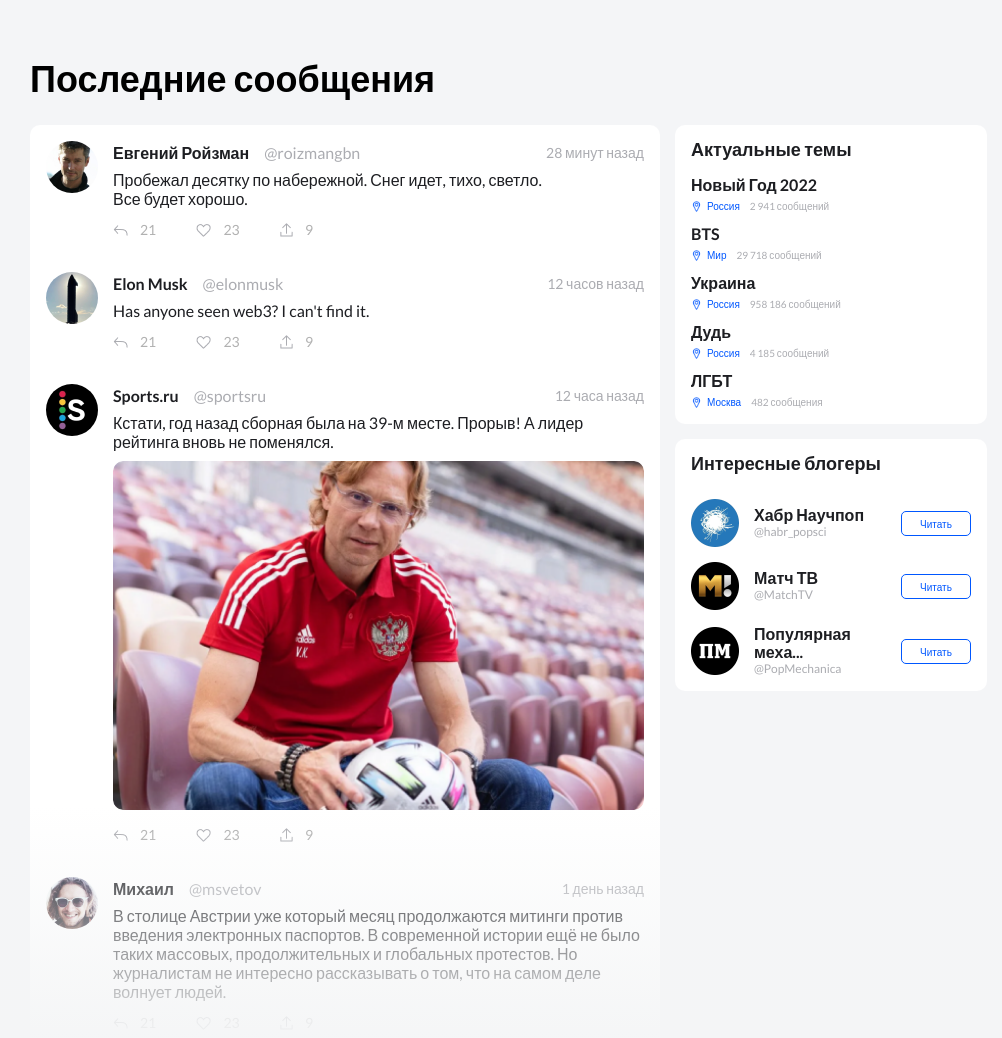
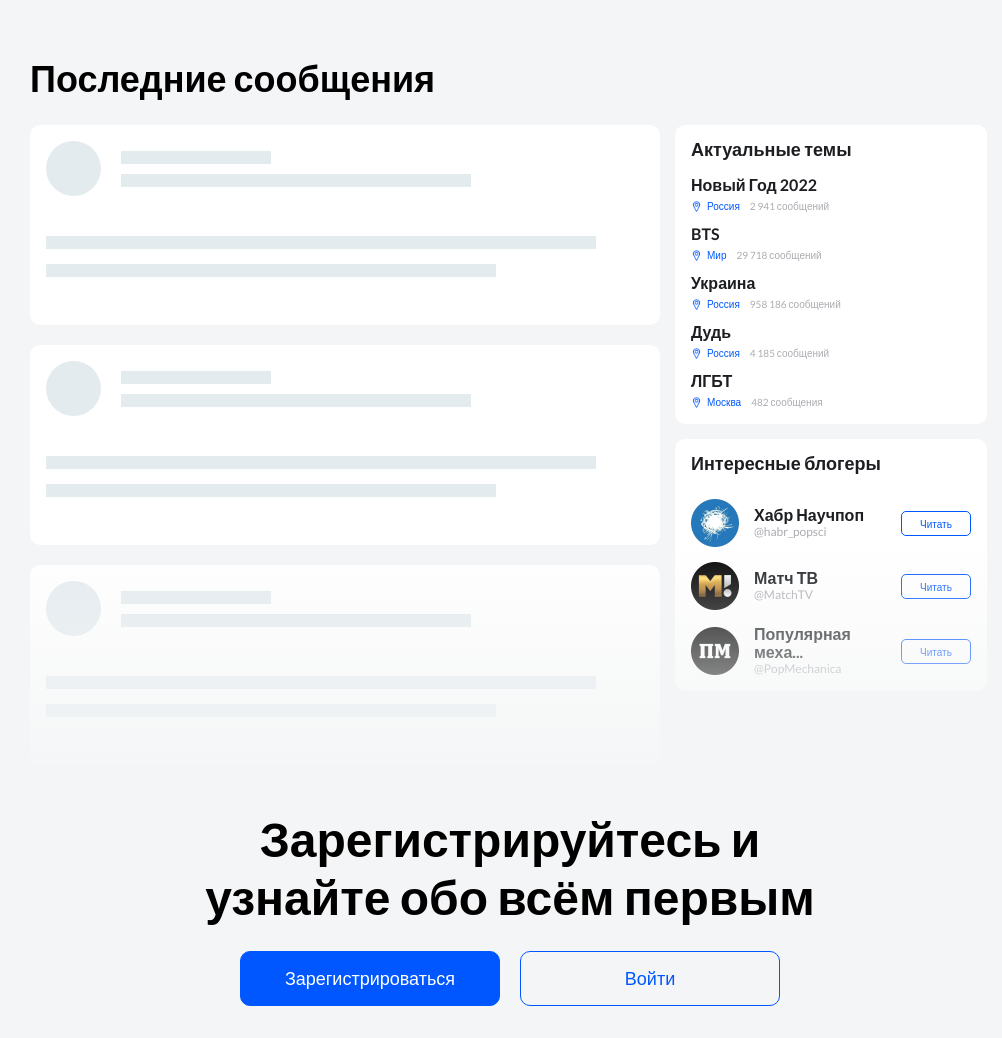
Before and after one commit to IcyKit/Dolphin, a plain HTML site: page index.html in a window 1280 px wide. Shown: the part 940-1978 px from the top of the page, without its empty margins (130-1132 px from the left). Drawn offline with Linux system fonts and the light colour scheme.

Commit message:
Update: skeleton added

```diff
--- a/index.html
+++ b/index.html
@@ -14,6 +14,7 @@
     <link rel="stylesheet" href="./styles/index.css" />
     <script src="/index.js"></script>
   </head>
+
   <body>
     <header>
       <div class="header__content">
@@ -59,6 +60,7 @@
       <div class="container">
         <h2>Последние сообщения</h2>
         <div class="main__box">
+          <!--
           <section class="last-messages">
             <div class="last-messages__content">
               <div class="last-messages__box">
@@ -211,6 +213,47 @@
                 </div>
               </div>
             </div>
+          </section> -->
+          <section class="skeleton-wrapper">
+            <section class="skeleton">
+              <div class="skeleton__header">
+                <div class="skeleton__avatar"></div>
+                <div class="skeleton__title">
+                  <div class="skeleton__title-1"></div>
+                  <div class="skeleton__title-2"></div>
+                </div>
+              </div>
+              <div class="skeleton__body">
+                <div class="skeleton__body-1"></div>
+                <div class="skeleton__body-2"></div>
+              </div>
+            </section>
+            <section class="skeleton">
+              <div class="skeleton__header">
+                <div class="skeleton__avatar"></div>
+                <div class="skeleton__title">
+                  <div class="skeleton__title-1"></div>
+                  <div class="skeleton__title-2"></div>
+                </div>
+              </div>
+              <div class="skeleton__body">
+                <div class="skeleton__body-1"></div>
+                <div class="skeleton__body-2"></div>
+              </div>
+            </section>
+            <section class="skeleton">
+              <div class="skeleton__header">
+                <div class="skeleton__avatar"></div>
+                <div class="skeleton__title">
+                  <div class="skeleton__title-1"></div>
+                  <div class="skeleton__title-2"></div>
+                </div>
+              </div>
+              <div class="skeleton__body">
+                <div class="skeleton__body-1"></div>
+                <div class="skeleton__body-2"></div>
+              </div>
+            </section>
           </section>
           <aside>
             <div class="actual aside__card">
@@ -311,8 +354,10 @@
       <div class="signin__form-content">
         <h2>Зарегистрируйтесь и узнайте обо всём первым</h2>
         <div class="signin__buttons">
-          <button class="btn sign-up__btn">Зарегистрироваться</button>
-          <button class="btn sign-in__btn">Войти</button>
+          <button class="btn sign-up__btn" id="register_btn_down">
+            Зарегистрироваться
+          </button>
+          <button class="btn sign-in__btn" id="auth_btn_down">Войти</button>
         </div>
       </div>
       <div class="bg-transition"></div>
--- a/index.js
+++ b/index.js
@@ -5,6 +5,8 @@
   let authBtn = document.querySelector("#auth_btn");
   let authPopup = document.querySelector("#auth_popup");
   let authCloseBtn = document.querySelector("#auth_close_btn");
+  let registrationBtnDown = document.querySelector("#register_btn_down");
+  let authBtnDown = document.querySelector("#auth_btn_down");
 
   // Открытие окна регистрации
   registrationBtn.addEventListener("click", () => {
@@ -12,8 +14,18 @@
     document.body.style.overflow = "hidden";
   });
 
+  registrationBtnDown.addEventListener("click", () => {
+    registrationPopup.classList.remove("hide");
+    document.body.style.overflow = "hidden";
+  });
+
   // Открытие окна авторизации
   authBtn.addEventListener("click", () => {
+    authPopup.classList.remove("hide");
+    document.body.style.overflow = "hidden";
+  });
+
+  authBtnDown.addEventListener("click", () => {
     authPopup.classList.remove("hide");
     document.body.style.overflow = "hidden";
   });
--- a/styles/index.css
+++ b/styles/index.css
@@ -353,6 +353,59 @@ main h2 {
   z-index: 10;
 }
 
+.skeleton {
+  width: 630px;
+  height: 200px;
+  padding: 16px;
+  border-radius: 10px;
+  margin-right: 15px;
+  background-color: #fff;
+  margin-bottom: 20px;
+}
+
+.skeleton__header {
+  display: flex;
+  align-items: center;
+}
+
+.skeleton__avatar {
+  width: 55px;
+  height: 55px;
+  background-color: #e4ebef;
+  border-radius: 100%;
+  margin-right: 20px;
+}
+
+.skeleton__title-1 {
+  width: 150px;
+  height: 13px;
+  background-color: #e4ebef;
+  margin-bottom: 10px;
+}
+
+.skeleton__title-2 {
+  width: 350px;
+  height: 13px;
+  background-color: #e4ebef;
+}
+
+.skeleton__header {
+  margin-bottom: 40px;
+}
+
+.skeleton__body-1 {
+  width: 550px;
+  height: 13px;
+  background-color: #e4ebef;
+  margin-bottom: 15px;
+}
+
+.skeleton__body-2 {
+  width: 450px;
+  height: 13px;
+  background-color: #e4ebef;
+}
+
 @media screen and (min-width: 992px) {
   body {
     background-color: #f4f5f7;
```
